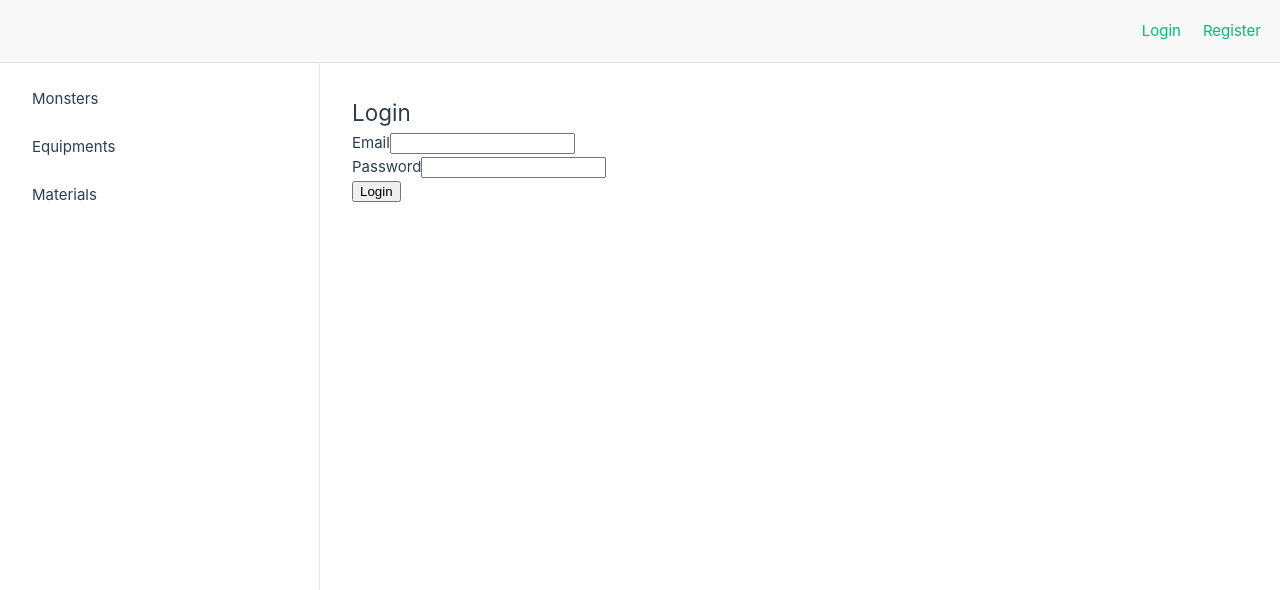
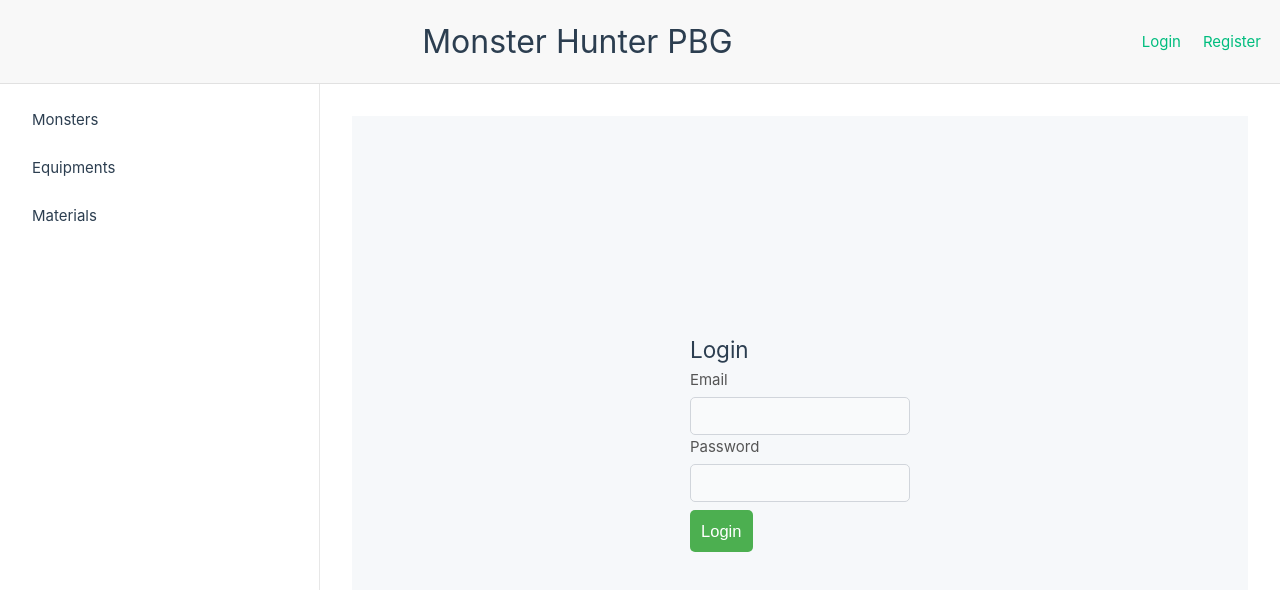
Before and after one commit to PabloBaezaGomez/project_pbg, a Vue app in the folder frontend/: page /login in a window 1280 px wide. Shown: the top 590 px of the page. Built offline with nearby package versions, Linux system fonts and the light colour scheme.

Commit message:
Updates on images and links

```diff
--- a/frontend/src/App.vue
+++ b/frontend/src/App.vue
@@ -11,11 +11,6 @@ onMounted(async () => {
     await authStore.initializeAuth()
   } catch (error) {
     console.error('Auth initialization failed:', error)
-  } finally {
-    // isAuthLoading.value = false // Remove this line
-    console.log('App.vue: isAuthLoading is false. Current authStore.user:', authStore.user)
-    console.log('App.vue: authStore.user.data:', authStore.user ? authStore.user : 'user data is null') // Changed from authStore.user.data
-    console.log('App.vue: authStore.user.data.user_type:', authStore.user && authStore.user ? authStore.user.user_type : 'user_type is null or undefined') // Changed from authStore.user.data.user_type
   }
 })
 </script>
@@ -23,6 +18,9 @@ onMounted(async () => {
 <template>
   <div class="app-container">
     <header class="header">
+      <div class="title">
+        <h1>Monster Hunter PBG</h1>
+      </div>
       <div class="auth-buttons">
         <template v-if="authStore.user && !authStore.isAuthLoading">
           <span>Welcome, {{ authStore.user.user_name }}</span>
@@ -74,6 +72,16 @@ onMounted(async () => {
   background-color: var(--color-background-soft);
   padding: 1rem;
   border-bottom: 1px solid var(--color-border);
+  display: flex;
+  align-items: center; /* Centra verticalmente los elementos del header */
+  justify-content: space-between; /* Espacia el título y los botones */
+}
+
+.title {
+  font-size: 1rem;
+  color: var(--color-text);
+  text-align: center;
+  flex: 1;
 }
 
 .username {
--- a/frontend/src/router/index.js
+++ b/frontend/src/router/index.js
@@ -77,18 +77,6 @@ const routes = [
     component: () => import('../views/MaterialView.vue')
   },
   {
-    path: '/craftEquipment',
-    name: 'CraftEquipment',
-    component: () => import('../views/CraftEquipmentView.vue'),
-    meta: { requiresAuth: true }
-  },
-  {
-    path: '/addMaterial',
-    name: 'AddMaterial',
-    component: () => import('../views/AddMaterialView.vue'),
-    meta: { requiresAuth: true }
-  },
-  {
     path: '/newEquipment',
     name: 'newEquipment',
     component: () => import('../views/NewEquipmentView.vue'),
--- a/frontend/src/stores/auth.js
+++ b/frontend/src/stores/auth.js
@@ -1,5 +1,6 @@
 import { defineStore } from 'pinia'
 import { authService } from '@/services/api'
+import router from '@/router'
 
 export const useAuthStore = defineStore('auth', {
   state: () => ({
@@ -10,21 +11,14 @@ export const useAuthStore = defineStore('auth', {
 
   actions: {
     async initializeAuth() {
-      console.log('initializeAuth: Starting initialization.')
       this.isAuthLoading = true
       const token = localStorage.getItem('token')
-      console.log('initializeAuth: Token from localStorage:', token)
       if (token) {
         try {
           const response = await authService.getCurrentUser()
           // Extract user data from the nested structure
           this.user = response.data.data
           this.token = token
-          console.log(
-            'initializeAuth: getCurrentUser successful. User data:',
-            JSON.stringify(this.user, null, 2),
-          )
-          console.log('initializeAuth: Token set:', this.token)
         } catch (error) {
           console.error('initializeAuth: getCurrentUser failed:', error)
           this.logout()
@@ -32,7 +26,6 @@ export const useAuthStore = defineStore('auth', {
           this.isAuthLoading = false
         }
       } else {
-        console.log('initializeAuth: No token found in localStorage.')
         this.isAuthLoading = false
       }
     },
@@ -49,8 +42,6 @@ export const useAuthStore = defineStore('auth', {
         this.token = response.data.token
         this.user = response.data.user
         localStorage.setItem('token', this.token)
-        console.log('Login successful. Response data:', JSON.stringify(response.data, null, 2))
-        console.log('Auth store user after login:', JSON.stringify(this.user, null, 2))
         return response
       } finally {
         this.isAuthLoading = false // Set loading to false after login attempt
@@ -64,6 +55,7 @@ export const useAuthStore = defineStore('auth', {
       this.user = null
       localStorage.removeItem('token')
       localStorage.removeItem('user')
+      router.push('/monsters') // Redirect to monsters page after logout
     },
   },
 })
--- a/frontend/src/views/LoginView.vue
+++ b/frontend/src/views/LoginView.vue
@@ -45,3 +45,74 @@ export default {
   },
 }
 </script>
+
+<style scoped>
+.login-container {
+  min-height: 100%;
+  display: flex;
+  align-items: center;
+  justify-content: center;
+  background: #f6f8fa;
+}
+
+.login-form {
+  background: white;
+  padding: 2rem 2.5rem;
+  border-radius: 10px;
+  box-shadow: 0 4px 24px rgba(0, 0, 0, 0.08);
+  width: 100%;
+  max-width: 350px;
+  display: flex;
+  flex-direction: column;
+  gap: 1.2rem;
+}
+
+.login-form h2 {
+  margin-bottom: 0.5rem;
+  text-align: center;
+  color: #333;
+}
+
+.form-group {
+  display: flex;
+  flex-direction: column;
+  gap: 0.3rem;
+}
+
+label {
+  font-size: 1em;
+  color: #555;
+}
+
+input[type='email'],
+input[type='password'] {
+  padding: 0.6rem;
+  border: 1px solid #d1d5db;
+  border-radius: 5px;
+  font-size: 1em;
+  background: #f9fafb;
+  transition: border 0.2s;
+}
+
+input[type='email']:focus,
+input[type='password']:focus {
+  border-color: #4CAF50;
+  outline: none;
+}
+
+button[type='submit'] {
+  margin-top: 0.5rem;
+  padding: 0.7rem;
+  background: #4CAF50;
+  color: white;
+  border: none;
+  border-radius: 5px;
+  font-size: 1.1em;
+  cursor: pointer;
+  transition: background 0.2s;
+}
+
+button[type='submit']:hover {
+  background: #2563eb;
+}
+</style>
--- a/frontend/src/views/MaterialsView.vue
+++ b/frontend/src/views/MaterialsView.vue
@@ -7,16 +7,9 @@
     </div>
 
     <div class="materials-grid">
-      <div
-        v-for="material in materials"
-        :key="material.material_id"
-        class="material-card"
-      >
-        <router-link
-          :to="`/material/${material.material_id}`"
-          class="material-link"
-        >
-          <img :src="getMaterialTypeIcon(material.type.icon)" :alt="material.material_name">
+      <div v-for="material in materials" :key="material.material_id" class="material-card">
+        <router-link :to="`/material/${material.material_id}`" class="material-link">
+          <img :src="getMaterialTypeIcon(material.type.icon)" :alt="material.material_name" />
           <h3>{{ material.material_name }}</h3>
           <p class="material-type">{{ material.type.name }}</p>
           <p class="material-rarity">Rarity: {{ material.material_rarity }}</p>
@@ -33,7 +26,7 @@
               v-model="materialQuantities[material.material_id]"
               min="1"
               placeholder="Quantity"
-            >
+            />
           </div>
         </div>
       </div>
@@ -85,7 +78,7 @@ export default {
         .filter(([_, quantity]) => quantity > 0)
         .map(([materialId, quantity]) => ({
           material_id: parseInt(materialId),
-          quantity: parseInt(quantity)
+          quantity: parseInt(quantity),
         }))
 
       if (materialsToAdd.length === 0) return
@@ -103,7 +96,9 @@ export default {
     }
 
     const getMaterialTypeIcon = (iconPath) => {
-      return iconPath ? `http://localhost:8000/storage/${iconPath}` : '/img/default_material_type.png'
+      return iconPath
+        ? `http://localhost:8000/storage/${iconPath}`
+        : '/img/default_material_type.png'
     }
 
     onMounted(() => {
@@ -120,9 +115,9 @@ export default {
       isAdding,
       authStore,
       addAllMaterials,
-      getMaterialTypeIcon
+      getMaterialTypeIcon,
     }
-  }
+  },
 }
 </script>
 
@@ -144,7 +139,7 @@ export default {
 .add-all-button {
   width: 100%;
   padding: 1rem;
-  background-color: #4CAF50;
+  background-color: #4caf50;
   color: white;
   border: none;
   border-radius: 4px;
@@ -185,11 +180,13 @@ export default {
   border-radius: 8px;
   padding: 15px;
   background-color: white;
-  transition: transform 0.2s, box-shadow 0.2s;
+  transition:
+    transform 0.2s,
+    box-shadow 0.2s;
   display: flex;
   flex-direction: column;
-  align-items: center; /* Centra el contenido horizontalmente */
-  justify-content: center; /* Centra el contenido verticalmente */
+  align-items: center; /* Centra horizontalmente los elementos */
+  justify-content: center; /* Centra verticalmente los elementos */
   text-align: center; /* Centra el texto */
 }
 
@@ -203,8 +200,8 @@ export default {
 }
 
 .material-card:hover {
-    transform: translateY(-5px);
-    box-shadow: 0 4px 8px rgba(0, 0, 0, 0.1);
+  transform: translateY(-5px);
+  box-shadow: 0 4px 8px rgba(0, 0, 0, 0.1);
 }
 
 .material-card img {
--- a/frontend/src/views/MonsterView.vue
+++ b/frontend/src/views/MonsterView.vue
@@ -20,7 +20,7 @@
           :to="`/material/${material.material_id}`"
           class="material-item"
         >
-          <img :src="material.type.material_type_icon" :alt="material.material_name">
+          <img :src=getMaterialTypeIcon(material.type.material_type_icon) :alt="material.material_name">
           <div class="material-info">
             <span class="material-name">{{ material.material_name }}</span>
             <span class="material-rarity">Rarity: {{ material.material_rarity }}</span>
@@ -57,6 +57,9 @@ export default {
       monster,
       getMonsterImage: (imagePath) => {
         return `http://localhost:8000/storage/${imagePath}`
+      },
+      getMaterialTypeIcon: (iconPath) => {
+        return iconPath ? `http://localhost:8000/storage/${iconPath}` : '/img/default_material.png'
       }
     }
   }
--- a/frontend/src/views/NewEquipmentView.vue
+++ b/frontend/src/views/NewEquipmentView.vue
@@ -205,8 +205,6 @@ export default {
           })
         }
 
-        console.log('Form data:', formData)
-
         const response = await equipmentService.create(formData)
         if (response.data.success) {
           router.push('/equipments')
@@ -247,7 +245,6 @@ export default {
       try {
         const response = await materialService.getAll()
         materials.value = response.data;
-        console.log('Materials:', materials.value);
       } catch (error) {
         console.error('Error fetching materials:', error)
       }
--- a/frontend/src/views/UserEquipmentsView.vue
+++ b/frontend/src/views/UserEquipmentsView.vue
@@ -8,7 +8,7 @@
         :to="`/equipment/${equipment.equipment_id}`"
         class="equipment-card"
       >
-        <img :src="equipment.type.icon" :alt="equipment.equipment_name">
+        <img :src=getEquipmentIcon(equipment.type.icon) :alt="equipment.equipment_name">
         <h3>{{ equipment.equipment_name }}</h3>
         <p class="type-name">{{ equipment.type.name }}</p>
       </router-link>
@@ -37,7 +37,10 @@ export default {
     onMounted(fetchUserEquipments)
 
     return {
-      equipments
+      equipments,
+      getEquipmentIcon: (iconPath) => {
+        return iconPath ? `http://localhost:8000/storage/${iconPath}` : '/img/default_equipment.png'
+      }
     }
   }
 }
```
Also changed, not shown: frontend/src/stores/counter.js (deleted, +0 -12 lines), frontend/src/views/AddMaterialView.vue (deleted), frontend/src/views/CraftEquipmentView.vue (deleted).
